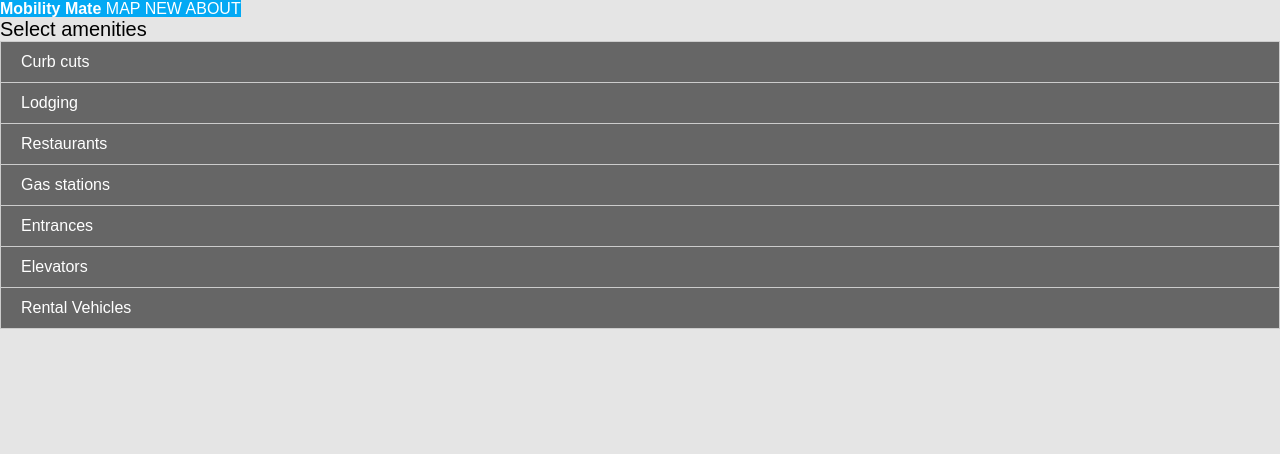
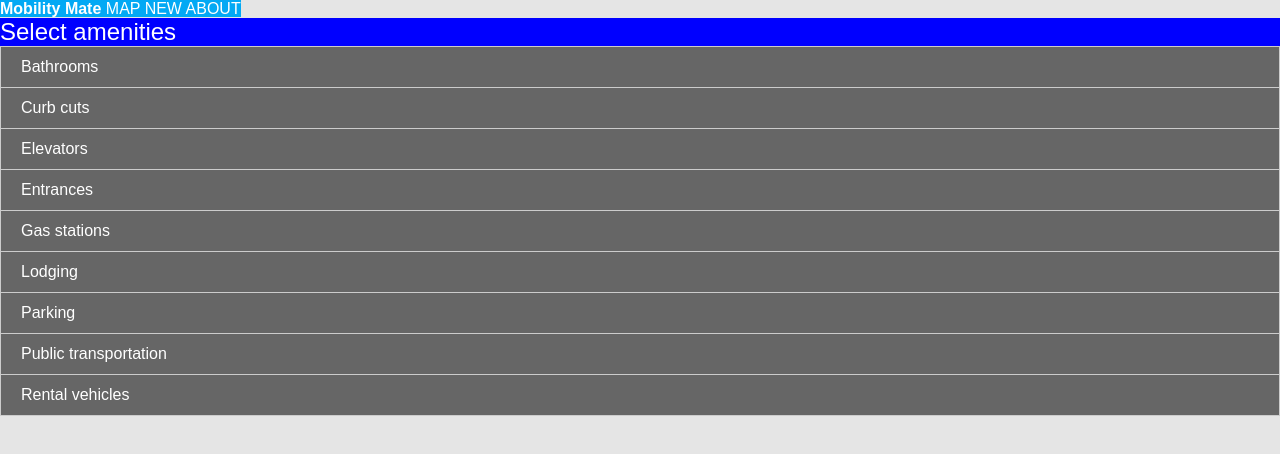
Before and after one commit to Radcliffe/MobilityMate, a plain HTML site: page index.html in a window 1280 px wide. Drawn offline with nearby package versions, Linux system fonts and the light colour scheme; some packages are replaced by stand-ins of ours.

Commit message:
update amenities

```diff
--- a/index.html
+++ b/index.html
@@ -21,7 +21,9 @@
         }
 
         .heading {
-            font-size: 20px;
+            background: blue;
+            color: white;
+            font-size: 24px;
         }
 
         .checkbox-grid li {
@@ -149,13 +151,15 @@
     <div class="heading" onclick="toggle()">Select amenities</div>
     <core-collapse>
         <core-selector class="list" selected="{{multiSelected}}" multi>
+            <div>Bathrooms</div>
             <div>Curb cuts</div>
+            <div>Elevators</div>
+            <div>Entrances</div>
+            <div>Gas stations</div>
             <div>Lodging</div>
-            <div>Restaurants</div>
-            <div>Gas stations</div>
-            <div>Entrances</div>
-            <div>Elevators</div>
-            <div>Rental Vehicles</div>
+            <div>Parking</div>
+            <div>Public transportation</div>
+            <div>Rental vehicles</div>
         </core-selector>
     </core-collapse>
 
@@ -175,13 +179,15 @@
         Amenity:<br>
         <select name="amenity">
             <option value="-1"></option>
-            <option value="0">Curb cuts</option>
-            <option value="1">Lodging</option>
-            <option value="2">Restaurants</option>
-            <option value="3">Gas stations</option>
-            <option value="4">Entrances</option>
-            <option value="5">Elevators</option>
-            <option value="6">Rental vehicles</option>
+            <option value="0">Bathrooms</option>
+            <option value="1">Curb cuts</option>
+            <option value="2">Elevators</option>
+            <option value="3">Entrances</option>
+            <option value="4">Gas stations</option>
+            <option value="5">Lodging</option>
+            <option value="6">Parking</option>
+            <option value="7">Public transportation</option>
+            <option value="8">Rental vehicles</option>
         </select>
         <paper-input-decorator label="Notes (optional)" floatingLabel>
             <input id="notes" is="core-input"></input>
--- a/scripts/main.js
+++ b/scripts/main.js
@@ -23,7 +23,7 @@ function setPosition(position) {
 function initialize() {
     var mapOptions = {
         center: {lat: latitude, lng: longitude},
-        zoom: 14
+        zoom: 15
     };
     map = new google.maps.Map(document.getElementById('map-canvas'),
         mapOptions);
@@ -42,9 +42,7 @@ function initialize() {
          map.fitBounds(place.geometry.viewport);
        } else {
          map.setCenter(place.geometry.location);
-         map.setZoom(17);
        }
-       console.log(JSON.stringify(place.geometry.location));
        var loc = place.geometry.location
        $('#latitude').val(loc.A.toFixed(7));
        $('#longitude').val(loc.F.toFixed(7));
@@ -67,7 +65,8 @@ function setMarkers(result) {
         'icons/green-dot.png',
         'icons/orange-dot.png',
         'icons/purple-dot.png',
-        'icons/yellow-dot.png'];
+        'icons/yellow-dot.png',
+        'icons/blue-pushpin.png'];
 
     var allMarkers = [];
 
```
Also changed, not shown: 2 other files.
